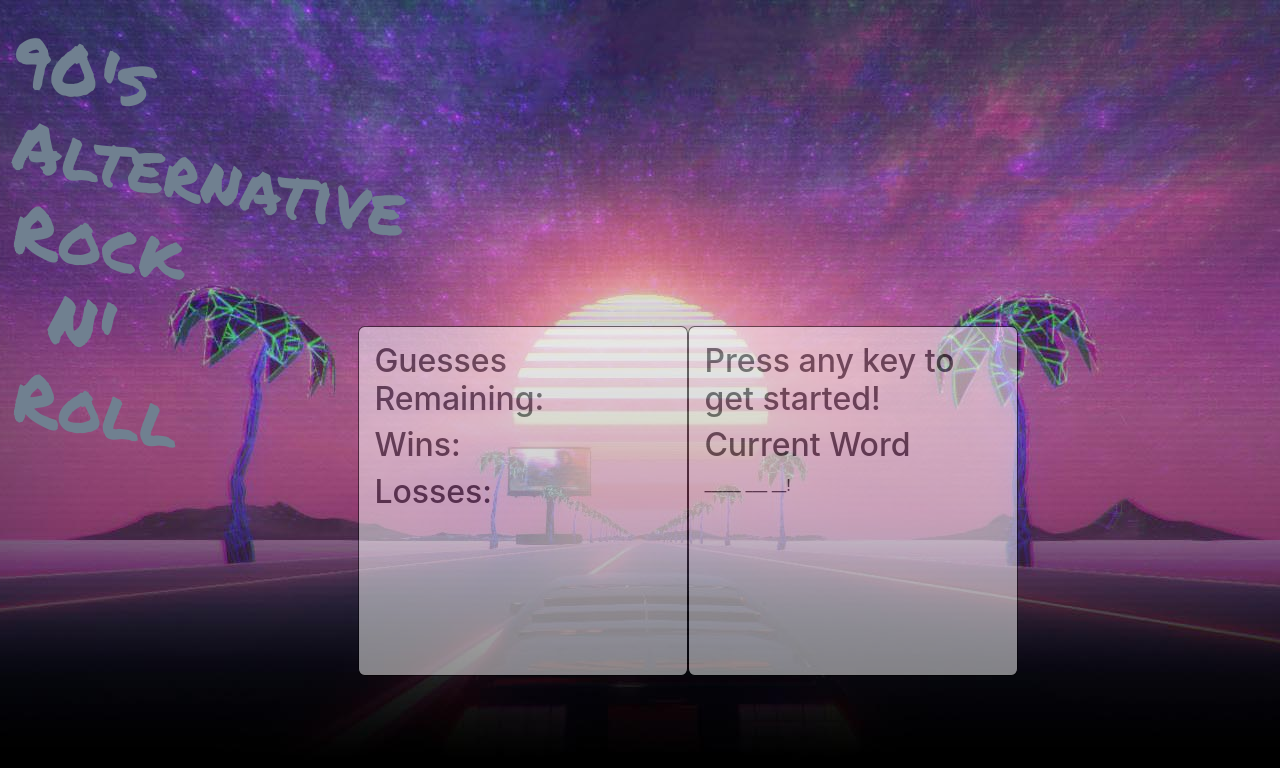
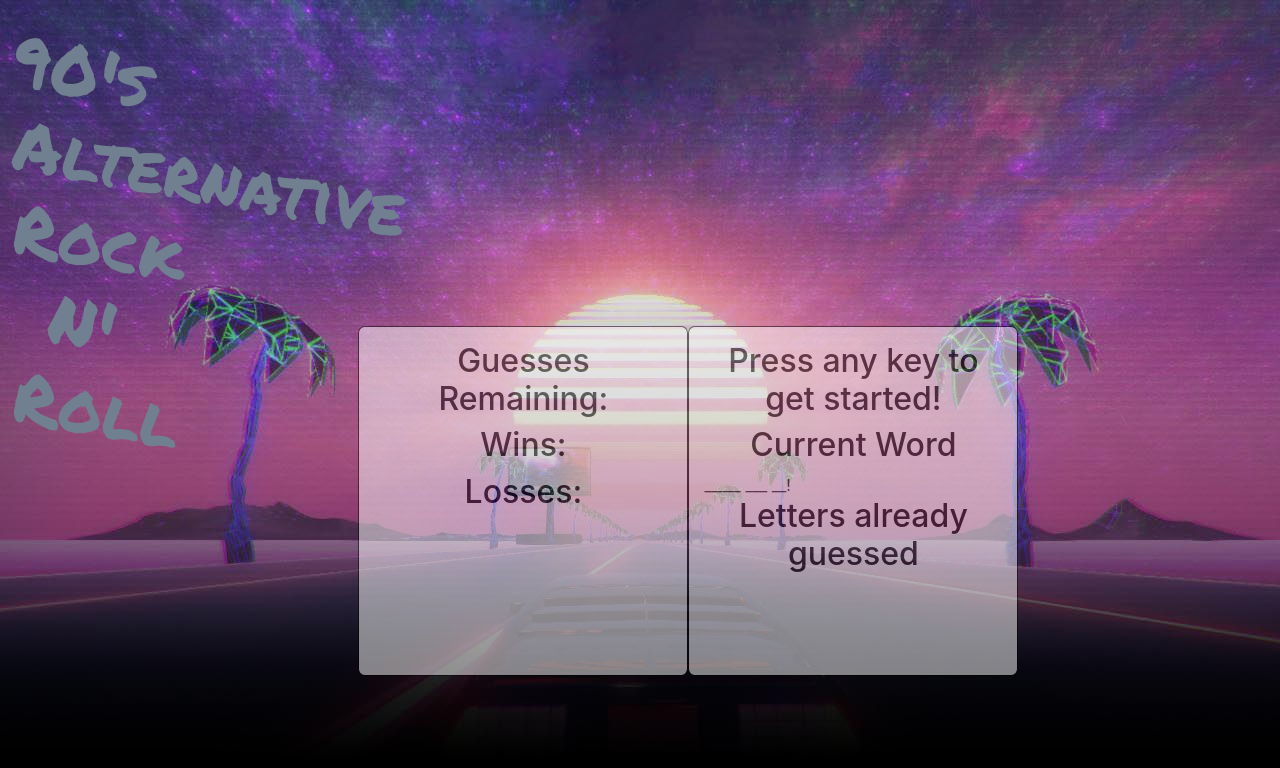
Before and after one commit to Ellyshachavez/Word-Guess-Game, a plain HTML site: page index.html in a window 1280 px wide. Drawn offline with nearby package versions, Linux system fonts and the light colour scheme.

Commit message:
center text/added letters guessed

```diff
--- a/assets/css/style.css
+++ b/assets/css/style.css
@@ -50,6 +50,7 @@ h1 {
     border-radius: 2%;
   }
 
-  p {
+  h2 {
       color: black;
+      text-align: center;
   }
--- a/index.html
+++ b/index.html
@@ -26,7 +26,10 @@
                <h2>Press any key to get started!</h2>
 
                <h2> Current Word</h2>
+
                 <span id="placeholders">_____ ___ __!</span>
+
+                <h2> Letters already guessed</h2>
 
 
         </section>
```
